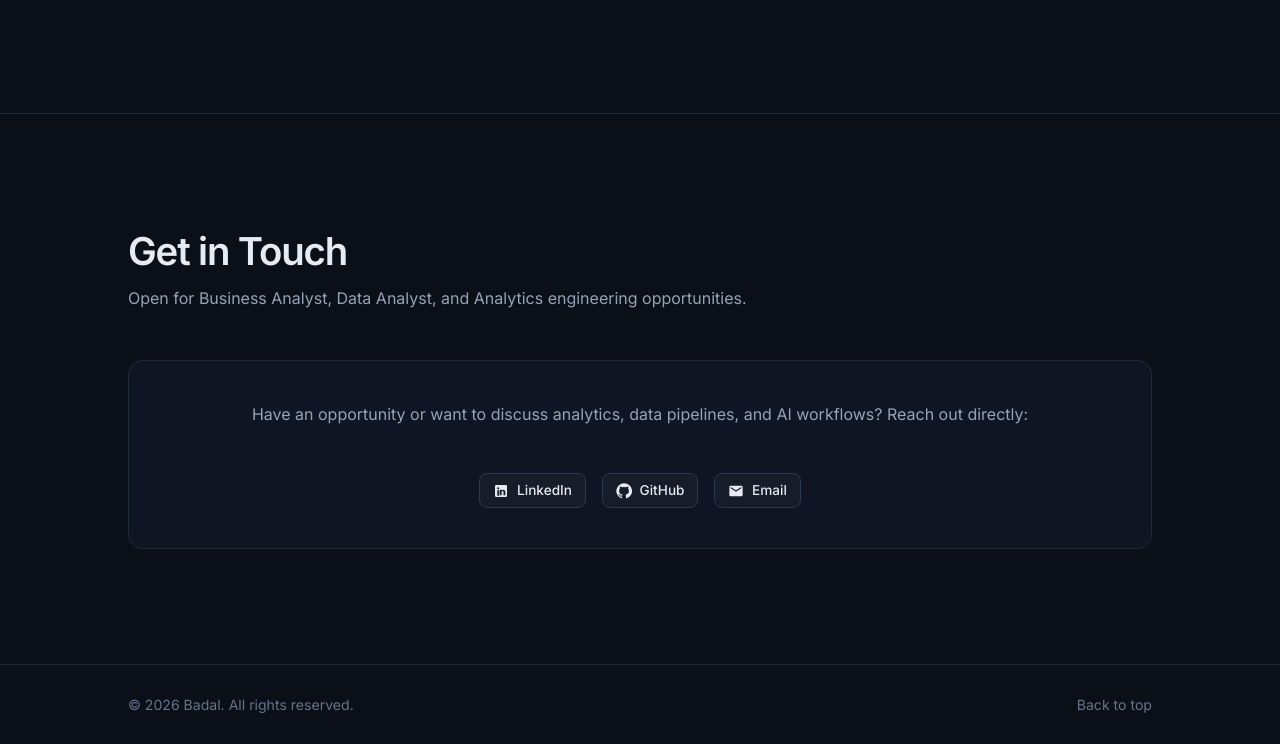
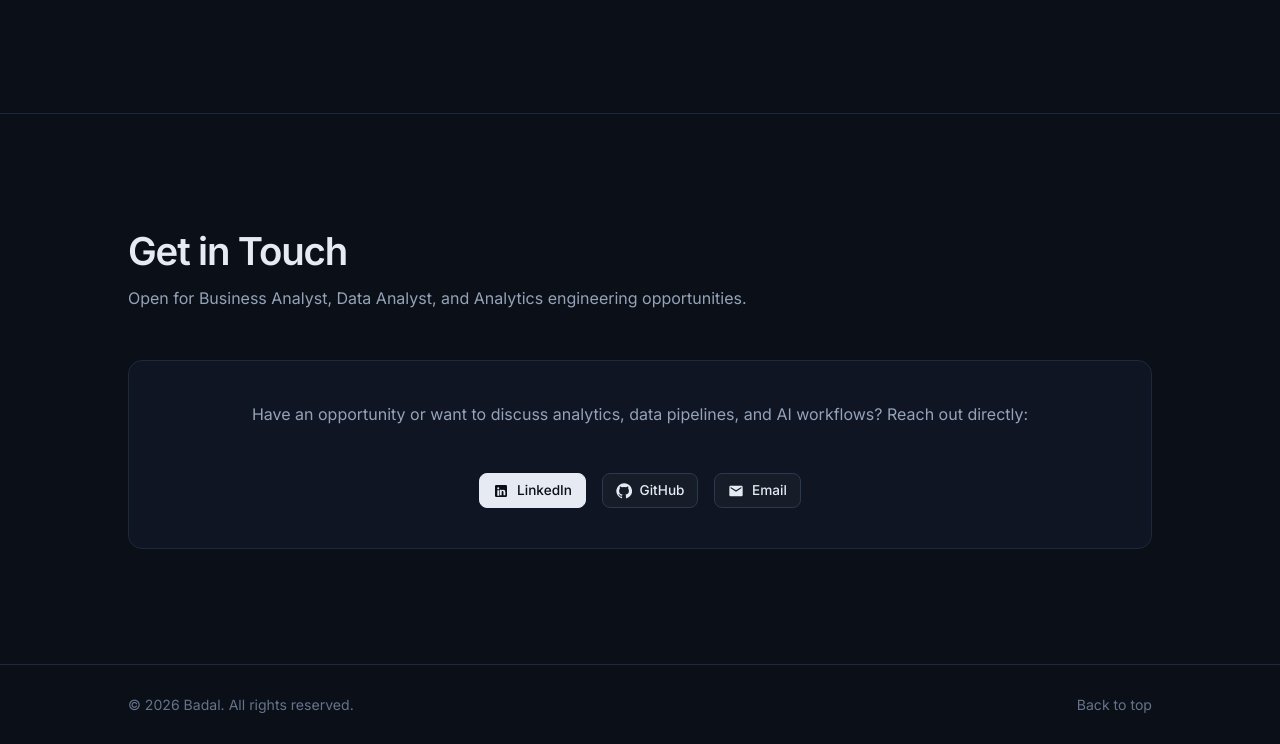
Before and after one commit to Badal214112-gif/portfolio, a plain HTML site: page index.html in a window 1280 px wide. Shown: the part 4482-5226 px from the top of the page. Drawn offline with Linux system fonts and the light colour scheme.

Commit message:
Add files via upload

```diff
--- a/index.html
+++ b/index.html
@@ -399,8 +399,8 @@ footer a:hover{color:var(--text)}
       </p>
       <div class="links" style="display: flex; gap: 1rem; justify-content: center; flex-wrap: wrap;">
 
-        <!-- LinkedIn Profile Link -->
-        <a class="btn Primary" href="https://www.linkedin.com/in/badal-b7b136261/" target="_blank" rel="noopener" style="display: inline-flex; align-items: center; gap: 8px;">
+        <!-- LinkedIn (White / Primary Highlight) -->
+        <a class="btn primary" href="https://www.linkedin.com/in/badal-b7b136261/" target="_blank" rel="noopener" style="display: inline-flex; align-items: center; gap: 8px;">
           <svg viewBox="0 0 24 24" width="18" height="18" fill="currentColor" aria-hidden="true">
             <path d="M19 3a2 2 0 0 1 2 2v14a2 2 0 0 1-2 2H5a2 2 0 0 1-2-2V5a2 2 0 0 1 2-2h14m-.5 15.5v-5.3a3.26 3.26 0 0 0-3.26-3.26c-.85 0-1.84.52-2.28 1.3v-1.11h-2.79v8.37h2.79v-4.93c0-.77.62-1.4 1.39-1.4a1.4 1.4 0 0 1 1.4 1.4v4.93h2.75M6.46 10.9v8.37H9.2V10.9H6.46M7.83 6.45a1.6 1.6 0 1 0 0 3.2 1.6 1.6 0 0 0 0-3.2z"/>
           </svg>
```
